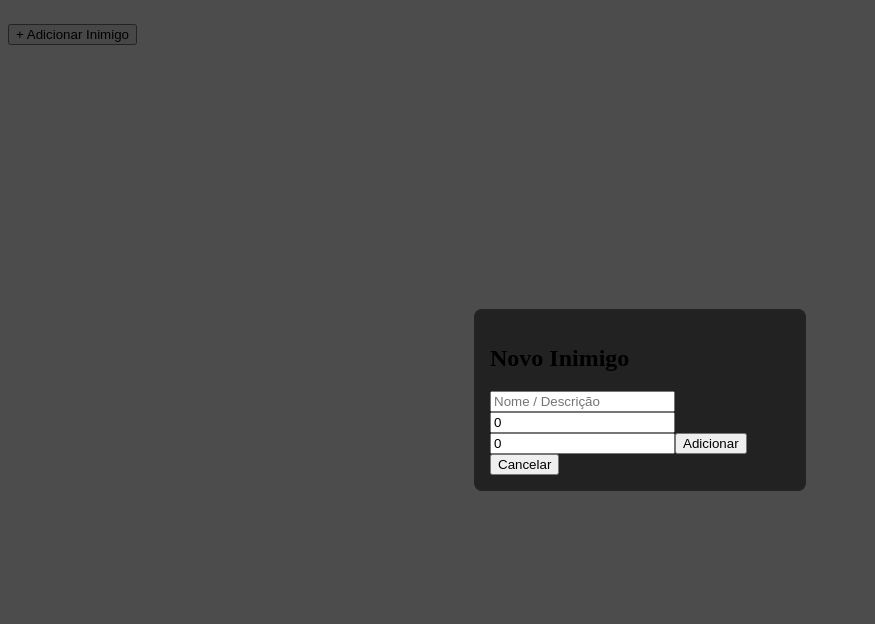
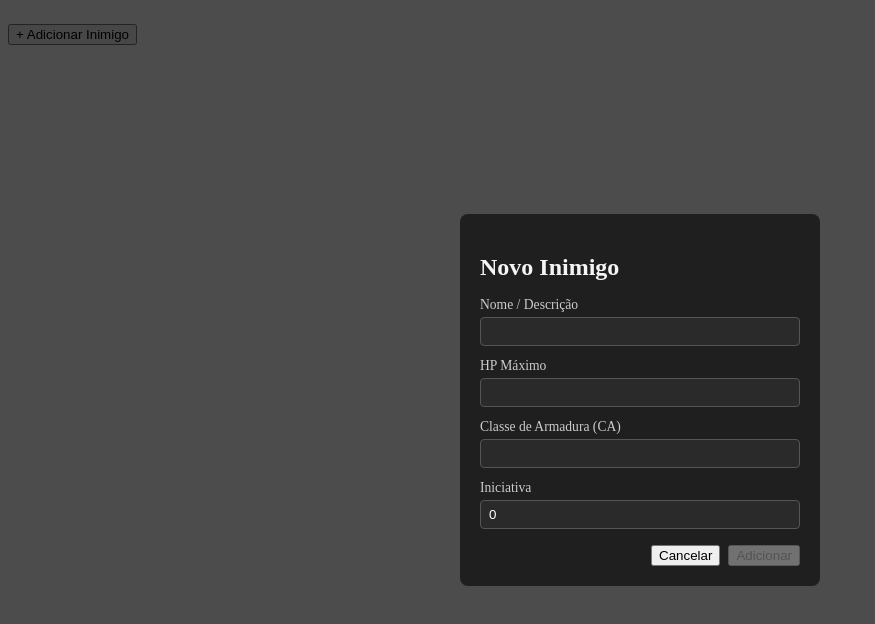
Before and after one commit to DiegoJohann/dnd-battle, an Angular app: page / in a window 1280 px wide. Both pictures are taken after a click on the button "+ Adicionar Inimigo". Shown: the top 624 px of the page, without its empty margins (0-875 px from the left). Built offline with nearby package versions, Linux system fonts and the light colour scheme.

Commit message:
Incluído uso de reactive forms, ordenação por iniciativa, e animações

```diff
--- a/package.json
+++ b/package.json
@@ -23,6 +23,7 @@
     "private": true,
     "packageManager": "npm@10.8.2",
     "dependencies": {
+        "@angular/animations": "^21.0.6",
         "@angular/common": "^21.0.0",
         "@angular/compiler": "^21.0.0",
         "@angular/core": "^21.0.0",
--- a/src/app/app.config.ts
+++ b/src/app/app.config.ts
@@ -2,10 +2,12 @@ import { ApplicationConfig, provideBrowserGlobalErrorListeners } from '@angular/
 import { provideRouter } from '@angular/router';
 
 import { routes } from './app.routes';
+import { provideAnimations } from '@angular/platform-browser/animations';
 
 export const appConfig: ApplicationConfig = {
-  providers: [
-    provideBrowserGlobalErrorListeners(),
-    provideRouter(routes)
-  ]
+    providers: [
+        provideBrowserGlobalErrorListeners(),
+        provideRouter(routes),
+        provideAnimations()
+    ]
 };
--- a/src/app/components/add-enemy-modal/add-enemy-modal.html
+++ b/src/app/components/add-enemy-modal/add-enemy-modal.html
@@ -2,11 +2,35 @@
     <div class="modal">
         <h2>Novo Inimigo</h2>
 
-        <input placeholder="Nome / Descrição" [(ngModel)]="name" />
-        <input type="number" placeholder="HP" [(ngModel)]="hp" />
-        <input type="number" placeholder="CA" [(ngModel)]="ac" />
+        <form [formGroup]="form" (ngSubmit)="submit()">
 
-        <button (click)="submit()">Adicionar</button>
-        <button (click)="close.emit()">Cancelar</button>
+            <div class="form-field">
+                <label for="name">Nome / Descrição</label>
+                <input id="name" type="text" formControlName="name" />
+            </div>
+
+            <div class="form-field">
+                <label for="hp">HP Máximo</label>
+                <input id="hp" type="number" formControlName="hp" />
+            </div>
+
+            <div class="form-field">
+                <label for="ac">Classe de Armadura (CA)</label>
+                <input id="ac" type="number" formControlName="ac" />
+            </div>
+
+            <div class="form-field">
+                <label for="initiative">Iniciativa</label>
+                <input id="initiative" type="number" formControlName="initiative" />
+            </div>
+
+            <div class="actions">
+                <button type="button" (click)="close.emit()">Cancelar</button>
+                <button type="submit" [disabled]="form.invalid">
+                    Adicionar
+                </button>
+            </div>
+
+        </form>
     </div>
 </div>
--- a/src/app/components/add-enemy-modal/add-enemy-modal.scss
+++ b/src/app/components/add-enemy-modal/add-enemy-modal.scss
@@ -1,15 +1,52 @@
 .overlay {
     position: fixed;
     inset: 0;
-    background: rgba(0,0,0,0.7);
+    background: rgba(0, 0, 0, 0.7);
     display: flex;
     justify-content: center;
     align-items: center;
 }
 
 .modal {
-    background: #222;
-    padding: 16px;
+    background: #1f1f1f;
+    color: #f5f5f5;
+    padding: 20px;
     border-radius: 8px;
-    width: 300px;
+    width: 320px;
 }
+
+.modal h2 {
+    margin-bottom: 16px;
+}
+
+.form-field {
+    display: flex;
+    flex-direction: column;
+    margin-bottom: 12px;
+}
+
+label {
+    font-size: 0.85rem;
+    margin-bottom: 4px;
+    color: #ccc;
+}
+
+input {
+    padding: 6px 8px;
+    border-radius: 4px;
+    border: 1px solid #555;
+    background: #2a2a2a;
+    color: #fff;
+}
+
+input:focus {
+    outline: none;
+    border-color: #c62828;
+}
+
+.actions {
+    display: flex;
+    justify-content: flex-end;
+    gap: 8px;
+    margin-top: 16px;
+}
--- a/src/app/components/add-enemy-modal/add-enemy-modal.ts
+++ b/src/app/components/add-enemy-modal/add-enemy-modal.ts
@@ -1,11 +1,11 @@
 import { Component, EventEmitter, Output } from '@angular/core';
 import { CommonModule } from '@angular/common';
-import { FormsModule } from '@angular/forms';
+import { FormBuilder, ReactiveFormsModule, Validators } from '@angular/forms';
 import { Enemy } from '../../core/entities/enemy';
 
 @Component({
     selector: 'app-add-enemy-modal',
-    imports: [CommonModule, FormsModule],
+    imports: [CommonModule, ReactiveFormsModule],
     templateUrl: './add-enemy-modal.html',
     styleUrl: './add-enemy-modal.scss',
 })
@@ -13,19 +13,29 @@ export class AddEnemyModal {
     @Output() close = new EventEmitter<void>();
     @Output() create = new EventEmitter<Enemy>();
 
-    name = '';
-    hp = 0;
-    ac = 0;
+    form;
+
+    constructor(private fb: FormBuilder) {
+        this.form = this.fb.group({
+            name: ['', Validators.required],
+            hp: [null, [Validators.required, Validators.min(1)]],
+            ac: [null, [Validators.required, Validators.min(1)]],
+            initiative: [0, Validators.min(0)],
+        });
+    }
 
     submit() {
-        if (!this.name || this.hp <= 0 || this.ac <= 0) return;
+        if (this.form.invalid) return;
+
+        const {name, hp, ac, initiative} = this.form.value;
 
         this.create.emit({
             id: crypto.randomUUID(),
-            name: this.name,
-            maxHp: this.hp,
-            currentHp: this.hp,
-            armorClass: this.ac,
+            name: name!,
+            maxHp: hp!,
+            currentHp: hp!,
+            armorClass: ac!,
+            initiative: initiative ?? 0,
             alive: true
         });
 
--- a/src/app/components/battle/battle.html
+++ b/src/app/components/battle/battle.html
@@ -1,9 +1,10 @@
-<div class="grid">
+<div class="grid" [@listAnim]>
     @for (enemy of enemies; track enemy.id) {
         <app-enemy-card
             [enemy]="enemy"
             (damage)="applyDamage(enemy, $event)"
             (remove)="removeEnemy(enemy)"
+            (initiativeChange)="updateInitiative(enemy, $event)"
         />
     }
 </div>
--- a/src/app/components/battle/battle.ts
+++ b/src/app/components/battle/battle.ts
@@ -3,12 +3,33 @@ import { CommonModule } from '@angular/common';
 import { Enemy } from '../../core/entities/enemy';
 import { AddEnemyModal } from '../add-enemy-modal/add-enemy-modal';
 import { EnemyCard } from '../enemy-card/enemy-card';
+import { animate, query, stagger, style, transition, trigger } from '@angular/animations';
 
 @Component({
     selector: 'app-battle',
     imports: [CommonModule, AddEnemyModal, EnemyCard],
     templateUrl: './battle.html',
     styleUrl: './battle.scss',
+    animations: [
+        trigger('listAnim', [
+            transition('* <=> *', [
+                query(
+                    ':enter, :leave',
+                    style({opacity: 0}),
+                    {optional: true}
+                ),
+                query(
+                    ':enter',
+                    stagger(50, [
+                        animate('200ms ease-out',
+                            style({opacity: 1})
+                        )
+                    ]),
+                    {optional: true}
+                )
+            ])
+        ])
+    ]
 })
 export class Battle implements OnInit {
 
@@ -24,7 +45,18 @@ export class Battle implements OnInit {
     }
 
     addEnemy(enemy: Enemy) {
-        this.enemies.push(enemy);
+        this.enemies.push({
+            ...enemy,
+            initiative: enemy.initiative ?? 0
+        });
+
+        this.sortByInitiative();
+        this.save();
+    }
+
+    updateInitiative(enemy: Enemy, initiative: number) {
+        enemy.initiative = initiative;
+        this.sortByInitiative();
         this.save();
     }
 
@@ -42,7 +74,14 @@ export class Battle implements OnInit {
 
     load() {
         const saved = localStorage.getItem('battle');
-        if (saved) this.enemies = JSON.parse(saved);
+        if (!saved) return;
+
+        this.enemies = JSON.parse(saved).map((e: Enemy) => ({
+            ...e,
+            initiative: e.initiative ?? 0
+        }));
+
+        this.sortByInitiative();
     }
 
     removeEnemy(enemy: Enemy) {
@@ -53,4 +92,8 @@ export class Battle implements OnInit {
     ngOnInit() {
         this.load();
     }
+
+    private sortByInitiative() {
+        this.enemies.sort((a, b) => b.initiative - a.initiative);
+    }
 }
--- a/src/app/components/enemy-card/enemy-card.html
+++ b/src/app/components/enemy-card/enemy-card.html
@@ -1,9 +1,21 @@
-<div class="card" [class.dead]="!enemy.alive">
+<div class="card" [@cardAnim] [class.dead]="!enemy.alive">
     <button class="delete-btn" (click)="remove.emit()">✕</button>
 
     <h3>{{ enemy.name }}</h3>
 
-    <div class="ac">CA: {{ enemy.armorClass }}</div>
+    <div class="row">
+        <span>CA: {{ enemy.armorClass }}</span>
+
+        <label class="initiative">
+            Ini:
+            <input
+                type="number"
+                [value]="enemy.initiative"
+                #initiativeInput
+                (keyup.enter)="updateInitiative(initiativeInput.value)"
+            />
+        </label>
+    </div>
 
     <div class="hp-bar">
         <div
--- a/src/app/components/enemy-card/enemy-card.scss
+++ b/src/app/components/enemy-card/enemy-card.scss
@@ -1,3 +1,24 @@
+.row {
+    display: flex;
+    justify-content: space-between;
+    align-items: center;
+}
+
+.initiative {
+    display: flex;
+    gap: 4px;
+    align-items: center;
+}
+
+.initiative input {
+    width: 50px;
+    background: #2a2a2a;
+    border: 1px solid #555;
+    color: #fff;
+    border-radius: 4px;
+    padding: 2px 4px;
+}
+
 .card {
     position: relative;
     background: #1e1e1e;
--- a/src/app/components/enemy-card/enemy-card.ts
+++ b/src/app/components/enemy-card/enemy-card.ts
@@ -1,17 +1,34 @@
 import { Component, EventEmitter, Input, Output } from '@angular/core';
 import { Enemy } from '../../core/entities/enemy';
+import { animate, style, transition, trigger } from '@angular/animations';
 
 @Component({
     selector: 'app-enemy-card',
     imports: [],
     templateUrl: './enemy-card.html',
     styleUrl: './enemy-card.scss',
+    animations: [
+        trigger('cardAnim', [
+            transition(':enter', [
+                style({ opacity: 0, transform: 'scale(0.8)' }),
+                animate('200ms ease-out',
+                    style({ opacity: 1, transform: 'scale(1)' })
+                )
+            ]),
+            transition(':leave', [
+                animate('150ms ease-in',
+                    style({ opacity: 0, transform: 'scale(0.8)' })
+                )
+            ])
+        ])
+    ]
 })
 export class EnemyCard {
 
     @Input() enemy!: Enemy;
     @Output() damage = new EventEmitter<number>();
     @Output() remove = new EventEmitter<void>();
+    @Output() initiativeChange = new EventEmitter<number>();
 
     applyDamage(value: string) {
         const dmg = Number(value);
@@ -20,4 +37,12 @@ export class EnemyCard {
         this.damage.emit(dmg);
     }
 
+    updateInitiative(value: string) {
+        const init = Number(value);
+        if (isNaN(init)) return;
+
+        this.enemy.initiative = init;
+        this.initiativeChange.emit(init);
+    }
+
 }
--- a/src/app/core/entities/enemy.ts
+++ b/src/app/core/entities/enemy.ts
@@ -4,5 +4,6 @@ export interface Enemy {
     maxHp: number;
     currentHp: number;
     armorClass: number;
+    initiative: number;
     alive: boolean;
 }
```
Also changed, not shown: 1 other file (tests, documents, lock files or other folders). Lines whose indentation alone changed are shown as unchanged.
